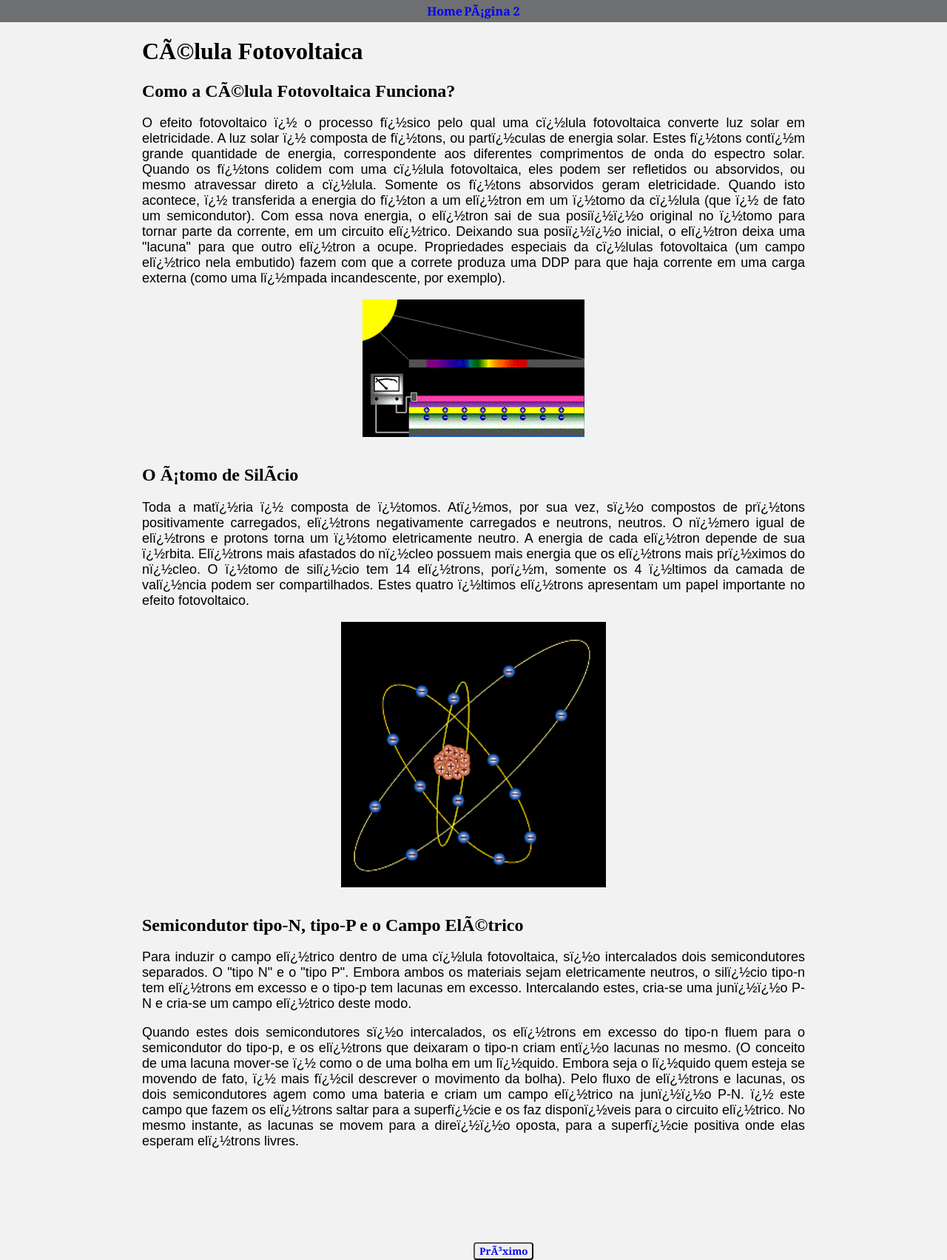
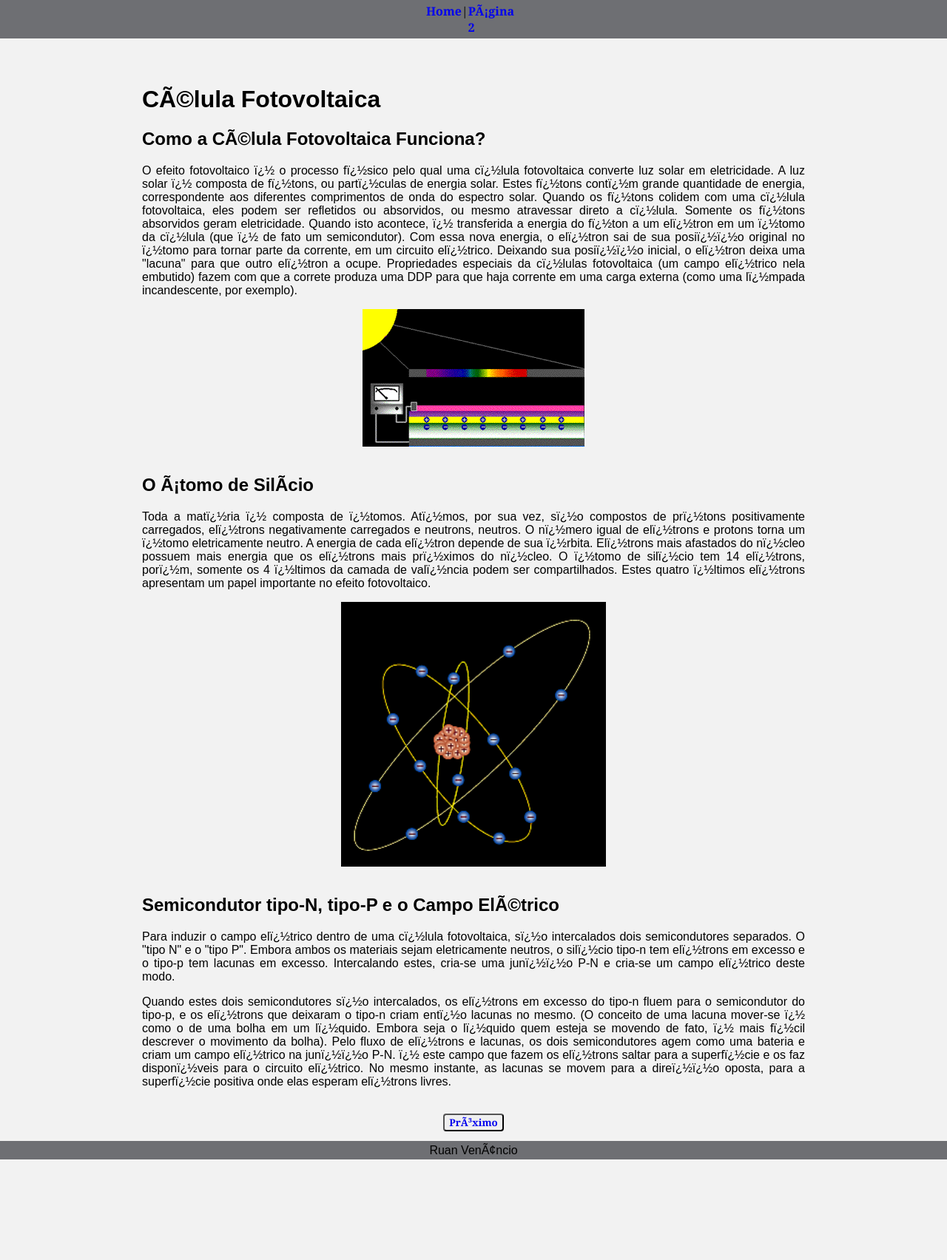
Before and after one commit to Ruan-Venancio/trab-2, a plain HTML site: page index.html in a window 1280 px wide. Shown: the whole page at 74% size. After the commit the page ends 1568 px from the top, so only its background shows below. Drawn offline with Linux system fonts and the light colour scheme.

Commit message:
estilização rodape e margin conteudo

```diff
--- a/css/style.css
+++ b/css/style.css
@@ -1,31 +1,39 @@
 body {
 
-    background-image: url(./img/back.gif);
     background-color: #F2F2F2;
+    font-family: Arial, Helvetica, sans-serif;
+    font-size: 20;
+    text-align: justify;
     margin: 0% 0%;
+}
+a{
+
+    font-family: Georgia, 'Times New Roman', Times, serif;
+    font-weight: bold;
+    text-decoration: none;
 
 }
+
 a:visited{
 
     color: #0000CC;
 
 }
 
-p{
-    font-size: 18;
-    text-align: justify;
-    font-family: Arial, Helvetica, sans-serif;
-}
 img{
 
     margin: auto;
     display: block;
+    width: inherit;
+    height: inherit;
 
 }
 
+
 button{
 
-    margin: 10% 50% 0% 50%;
+    margin: auto;
+    display: block;
     border-radius: 4px;
     transition: 0.3s;
 
@@ -37,36 +45,23 @@ button:hover{
     border-radius: 4px;
 }
 
-button a{
-
-    font-family: Georgia, 'Times New Roman', Times, serif;
-    font-weight: bold;
-    text-decoration: none;
-
-}
 
 button a:hover{
 
     color: #000;
 
 }
+
+
 #atomo{
 
-width: 40%;
-
-}
-
-
-#menu{
-
-    background-color: #6E6F73;
+    width: 40%;
 
 }
 
 #conteudo{
 
-    margin: 0% 15%;
-    position: relative;
+    margin: 5% 15% 1%;
 }
 
 #nav-bar{
@@ -83,14 +78,13 @@ width: 40%;
     justify-content: space-around;
     width: 10%;
     padding: 0%;
+    font-family: Georgia, 'Times New Roman', Times, serif;
     margin: auto;
 }
 
 
 #sub-item a{
-    font-family: Georgia, 'Times New Roman', Times, serif;
-    font-weight: bold;
-    text-decoration: none;
+
     border-radius: 4px;
     transition: 0.5s;
 
@@ -120,39 +114,16 @@ width: 40%;
 }
 
 
-#butoes{
+#rodape{
 
     background-color: #6E6F73;
-    margin-top: 1%;
     padding: 0.3% 0%;
 
 }
 
-#butoes ul{
+#rodape p{
 
-    display: flex;
-    list-style: none;
-    justify-content: space-around;
-    width: 20%;
-    margin: 0% 0% 0% 40%;
-    padding: 0%;
+    margin: 0%;
+    text-align: center;
 
 }
-
-#butoes a{
-    font-family: Georgia, 'Times New Roman', Times, serif;
-    font-weight: bold;
-    text-decoration: none;
-    border-radius: 4px;
-    transition: 0.5s;
-}
-
-#butoes a:hover{
-
-    background-color: #FFEC5C;
-    border-radius: 4px;
-    color: #000;
-    border-color: #000;
-    transition: 0.5s;
-
-}
--- a/index.html
+++ b/index.html
@@ -1,4 +1,6 @@
-<html>
+<!DOCTYPE html>
+
+<html lang="pt-Br">
   <head>
     <title>Eletrônica | Célula Fotovoltaica</title>
     <meta http-equiv="Content-Type" content="text/html; charset=windows-1252">
@@ -11,13 +13,12 @@
 
     <nav id="nav-bar">
       <ul id="item">
-          <li id="sub-item"><a href="index.html">Home</a></li>
+          <li id="sub-item"><a href="index.html">Home</a></li> |
           <li id="sub-item"><a href="./html/pag2.html">Página 2</a></li>
 
       </ul>
 
     </nav>
-
 
     <div id="conteudo">
 
@@ -25,13 +26,17 @@
 
       <h2 id="como funciona">Como a Célula Fotovoltaica Funciona?</h2>
       <p>O efeito fotovoltaico � o processo f�sico pelo qual uma c�lula fotovoltaica converte luz solar em eletricidade. A luz solar � composta de f�tons, ou part�culas de energia solar. Estes f�tons cont�m grande quantidade de energia, correspondente aos diferentes comprimentos de onda do espectro solar. Quando os f�tons colidem com uma c�lula fotovoltaica, eles podem ser refletidos ou absorvidos, ou mesmo atravessar direto a c�lula. Somente os f�tons absorvidos geram eletricidade. Quando isto acontece, � transferida a energia do f�ton a um el�tron em um �tomo da c�lula (que � de fato um semicondutor). Com essa nova energia, o el�tron sai de sua posi��o original no �tomo para tornar parte da corrente, em um circuito el�trico. Deixando sua posi��o inicial, o el�tron deixa uma "lacuna" para que outro el�tron a ocupe. Propriedades especiais da c�lulas fotovoltaica (um campo el�trico nela embutido) fazem com que a correte produza uma DDP para que haja corrente em uma carga externa (como uma l�mpada incandescente, por exemplo).</p>
-      <img src="./img/anim1.gif" alt="funcinamento Célula Fotovoltaica" id="anim1">
+      <img src="./img/anim1.gif" alt="funcionamento Célula Fotovoltaica" id="anim1">
       <br>
 
       <h2 id="atomo de silicio">O átomo de Silício</h2>
 
       <p>Toda a mat�ria � composta de �tomos. At�mos, por sua vez, s�o compostos de pr�tons positivamente carregados, el�trons negativamente carregados e neutrons, neutros. O n�mero igual de el�trons e protons torna um �tomo eletricamente neutro. A energia de cada el�tron depende de sua �rbita. El�trons mais afastados do n�cleo possuem mais energia que os el�trons mais pr�ximos do n�cleo. O �tomo de sil�cio tem 14 el�trons, por�m, somente os 4 �ltimos da camada de val�ncia podem ser compartilhados. Estes quatro �ltimos el�trons apresentam um papel importante no efeito fotovoltaico.</p>
-      <img src="img/Image3.gif" alt="atomo"  id="atomo">
+
+      <picture>
+        <img src="img/Image3.gif" alt="atomo"  id="atomo">
+      </picture>
+
       <br>
 
       <h2 id="tipos semicondutor">Semicondutor tipo-N, tipo-P e o Campo Elétrico</h2>
@@ -40,7 +45,12 @@
       <br>
 
       <button><a href="./html/pag2.html">Próximo</a></button>
-  </div>
+    </div>
 
+    <div id="rodape">
+
+      <p>Ruan Venâncio</p>
+
+    </div>
   </body>
 </html>
```
Also changed, not shown: html/pag2.html (+14 -6 lines), arquivo.txt.
